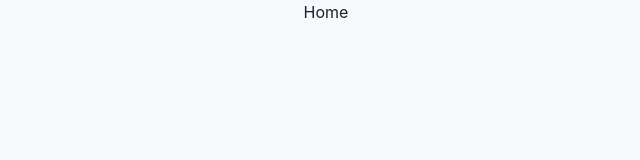
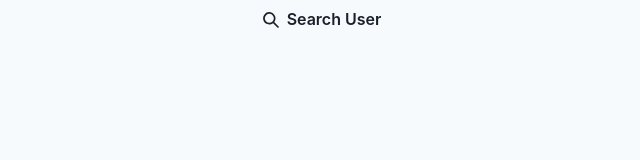
Before and after one commit to Sourav-8269/Chat-App, a React (Create React App) app in the folder Frontend/chat-app/: page / in a window 1280 px wide. Shown: the top 160 px of the page, without its empty margins (314-954 px from the left). Built offline with nearby package versions, Linux system fonts and the light colour scheme.

Commit message:
Added Files

```diff
--- a/Frontend/chat-app/src/App.js
+++ b/Frontend/chat-app/src/App.js
@@ -1,4 +1,3 @@
-import logo from './logo.svg';
 import './App.css';
 import MainRoutes from './MainRoutes/MainRoutes';
 import { store } from './Redux/store';
--- /dev/null
+++ b/Frontend/chat-app/src/Components/Drawer.jsx
@@ -0,0 +1,20 @@
+import { SearchIcon } from '@chakra-ui/icons'
+import { Box, Button, Tooltip,Text} from '@chakra-ui/react'
+import React from 'react'
+
+const Drawer = () => {
+  return (
+    <>
+        <Box>
+            <Tooltip label="Search Users" hasArrow placement='bottom-end' >
+                <Button variant="ghost">
+                    <SearchIcon/>
+                    <Text p={2} display={{base:"none",md:"flex"}} >Search User</Text>
+                </Button>
+            </Tooltip>
+        </Box>
+    </>
+  )
+}
+
+export default Drawer
--- a/Frontend/chat-app/src/Components/Home.jsx
+++ b/Frontend/chat-app/src/Components/Home.jsx
@@ -1,8 +1,14 @@
+import { Box } from '@chakra-ui/react'
 import React from 'react'
+import Drawer from './Drawer'
 
 const Home = () => {
   return (
-    <div>Home</div>
+    <>
+    <Box>
+      <Drawer/>
+    </Box>
+    </>
   )
 }
 
--- a/Frontend/chat-app/src/Components/Login.jsx
+++ b/Frontend/chat-app/src/Components/Login.jsx
@@ -9,7 +9,6 @@ import {
   Link,
   Button,
   Heading,
-  Text,
   useColorModeValue,
   useToast,
 } from "@chakra-ui/react";
@@ -82,10 +81,7 @@ export default function Login() {
     >
       <Stack spacing={8} mx={"auto"} maxW={"lg"} py={12} px={6}>
         <Stack align={"center"}>
-          <Heading fontSize={"4xl"}>Sign in to your account</Heading>
-          <Text fontSize={"lg"} color={"gray.600"}>
-            to enjoy all of our cool <Link color={"blue.400"}>features</Link> ✌️
-          </Text>
+          <Heading fontSize={"4xl"} fontFamily={"cursive"} >Sign in to your account</Heading>
         </Stack>
         <Box
           rounded={"lg"}
--- a/Frontend/chat-app/src/Components/Register.jsx
+++ b/Frontend/chat-app/src/Components/Register.jsx
@@ -5,7 +5,6 @@ import {
   FormLabel,
   Input,
   InputGroup,
-  HStack,
   InputRightElement,
   Stack,
   Button,
@@ -75,7 +74,7 @@ export default function Register() {
     >
       <Stack spacing={8} mx={"auto"} w={["32%"]} py={12} px={6}>
         <Stack align={"center"}>
-          <Heading fontSize={"4xl"} textAlign={"center"}>
+          <Heading fontSize={"4xl"} textAlign={"center"} fontFamily={"cursive"} >
             Register
           </Heading>
         </Stack>
```
